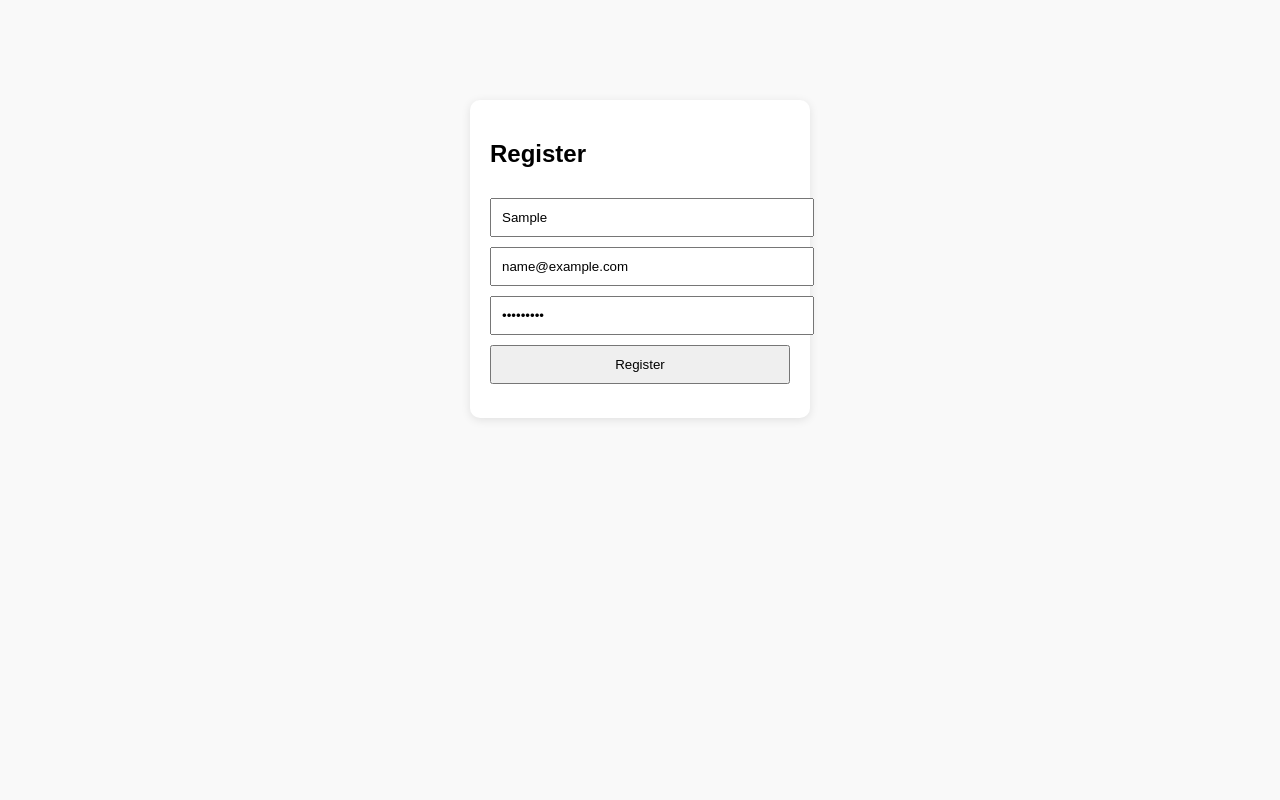
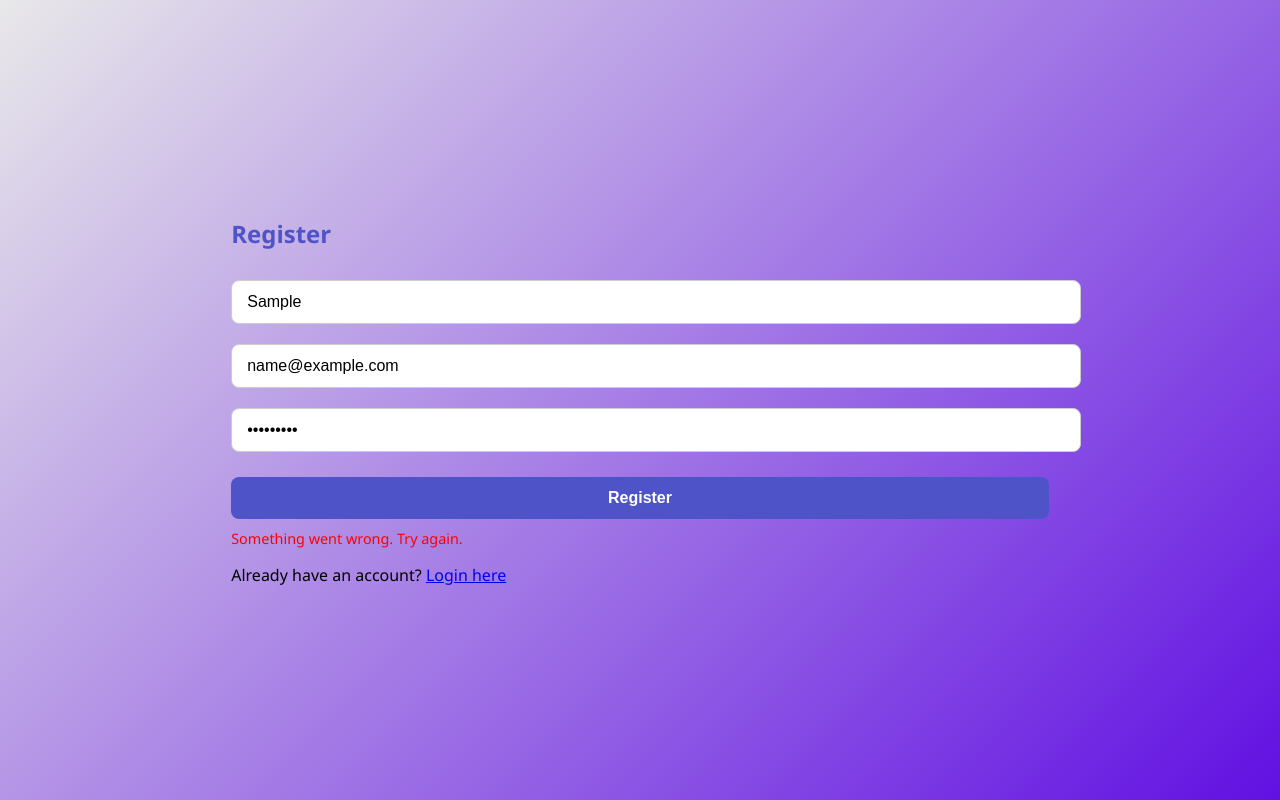
Before and after one commit to mahmoodaaa/Flavor-Table, a website: page public/register.html in a window 1280 px wide. Both pictures are taken after typing "Sample", "name@example.com", "Sample123" into the empty fields and a click on the button "Register". Drawn offline with Linux system fonts and the light colour scheme; no server answers.

Commit message:
Update CSS styles and fix login error message

```diff
--- a/public/login.css
+++ /dev/null
@@ -1,26 +0,0 @@
-/* public/login.css */
-body {
-  font-family: Arial, sans-serif;
-  background: #f2f2f2;
-}
-
-.login-container {
-  width: 300px;
-  margin: 100px auto;
-  background: white;
-  padding: 20px;
-  border-radius: 10px;
-  box-shadow: 0px 2px 10px rgba(0,0,0,0.1);
-}
-
-input, button {
-  width: 100%;
-  margin-top: 10px;
-  padding: 10px;
-}
-
-.error {
-  color: red;
-  font-size: 0.9rem;
-  margin-top: 10px;
-}
--- a/public/register.css
+++ /dev/null
@@ -1,26 +0,0 @@
-/* public/register.css */
-body {
-  font-family: Arial, sans-serif;
-  background: #f9f9f9;
-}
-
-.register-container {
-  width: 300px;
-  margin: 100px auto;
-  background: #fff;
-  padding: 20px;
-  border-radius: 10px;
-  box-shadow: 0px 2px 10px rgba(0,0,0,0.1);
-}
-
-input, button {
-  width: 100%;
-  margin-top: 10px;
-  padding: 10px;
-}
-
-.error {
-  color: red;
-  font-size: 0.9rem;
-  margin-top: 10px;
-}
--- a/public/register.html
+++ b/public/register.html
@@ -2,10 +2,9 @@
 <!DOCTYPE html>
 <html lang="en">
 <head>
-  <meta charset="UTF-8" />
-  <meta name="viewport" content="width=device-width, initial-scale=1.0" />
+  <meta charset="UTF-8">
   <title>Register</title>
-  <link rel="stylesheet" href="register.css" />
+  <link rel="stylesheet" href="shared-auth.css">
 </head>
 <body>
   <div class="register-container">
@@ -17,6 +16,7 @@
       <button type="submit">Register</button>
     </form>
     <p id="register-error" class="error"></p>
+    <p>Already have an account? <a href="login.html">Login here</a></p>
   </div>
   <script src="register.js"></script>
 </body>
--- a/public/register.js
+++ b/public/register.js
@@ -5,28 +5,25 @@ document.getElementById("register-form").addEventListener("submit", async (e) =>
   const username = document.getElementById("username").value.trim();
   const email = document.getElementById("email").value.trim();
   const password = document.getElementById("password").value;
+  const errorMsg = document.getElementById("register-error");
 
   try {
     const response = await fetch("/api/auth/register", {
       method: "POST",
-      headers: {
-        "Content-Type": "application/json"
-      },
-      body: JSON.stringify({ username, email, password })
+      headers: { "Content-Type": "application/json" },
+      body: JSON.stringify({ username, email, password }),
     });
 
     const data = await response.json();
 
     if (response.ok) {
-      alert("Registration successful!");
-      console.log("Registered:", data);
-      // Optionally redirect to login
+      alert("Registration successful! Please log in.");
       window.location.href = "/login.html";
     } else {
-      alert("Error: " + (data || "Unknown error"));
+      errorMsg.textContent = data.message || "Registration failed.";
     }
-  } catch (err) {
-    console.error("Registration error:", err);
-    alert("Something went wrong. Try again.");
+  } catch (error) {
+    console.error("Registration error", error);
+    errorMsg.textContent = "Something went wrong. Try again.";
   }
 });
--- /dev/null
+++ b/public/shared-auth.css
@@ -0,0 +1,87 @@
+/* shared-auth.css */
+body {
+  margin: 0;
+  padding: 0;
+  font-family: 'Segoe UI', Tahoma, Geneva, Verdana, sans-serif;
+  background: linear-gradient(135deg, #03010e17, #6110e2);
+  height: 100vh;
+  display: flex;
+  justify-content: center;
+  align-items: center;
+}
+
+.auth-container {
+  background-color: #ffffff;
+  padding: 40px 30px;
+  border-radius: 12px;
+  box-shadow: 0 8px 24px rgba(0, 0, 0, 0.2);
+  width: 100%;
+  max-width: 400px;
+  text-align: center;
+  animation: fadeIn 0.8s ease-in-out;
+}
+
+h2 {
+  color: #4e54c8;
+  margin-bottom: 20px;
+}
+
+input {
+  width: 100%;
+  padding: 12px 15px;
+  margin: 10px 0;
+  border: 1px solid #ccc;
+  border-radius: 8px;
+  transition: 0.3s ease;
+  font-size: 1rem;
+}
+
+input:focus {
+  border-color: #4e54c8;
+  outline: none;
+  box-shadow: 0 0 0 3px rgba(78, 84, 200, 0.2);
+}
+
+button {
+  width: 100%;
+  padding: 12px;
+  background-color: #4e54c8;
+  color: #ffffff;
+  border: none;
+  border-radius: 8px;
+  font-size: 1rem;
+  font-weight: bold;
+  cursor: pointer;
+  margin-top: 15px;
+  transition: background-color 0.3s ease;
+}
+
+button:hover {
+  background-color: #3a3fc1;
+}
+
+.error {
+  color: red;
+  font-size: 0.9rem;
+  margin-top: 10px;
+}
+
+p.link {
+  margin-top: 15px;
+  font-size: 0.9rem;
+}
+
+p.link a {
+  color: #4e54c8;
+  text-decoration: none;
+  font-weight: bold;
+}
+
+p.link a:hover {
+  text-decoration: underline;
+}
+
+@keyframes fadeIn {
+  from { opacity: 0; transform: translateY(20px); }
+  to { opacity: 1; transform: translateY(0); }
+}
```
Also changed, not shown: public/login.html (+6 -1 lines).
